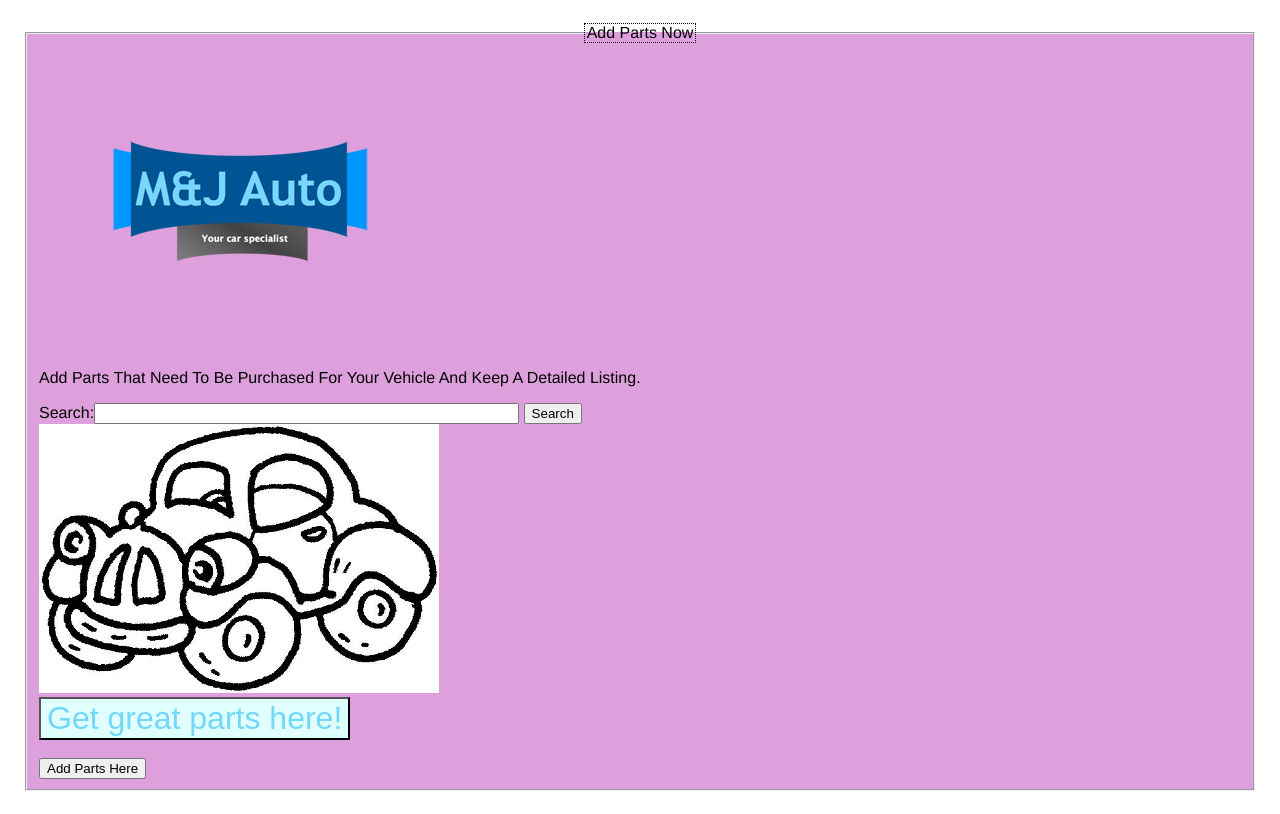
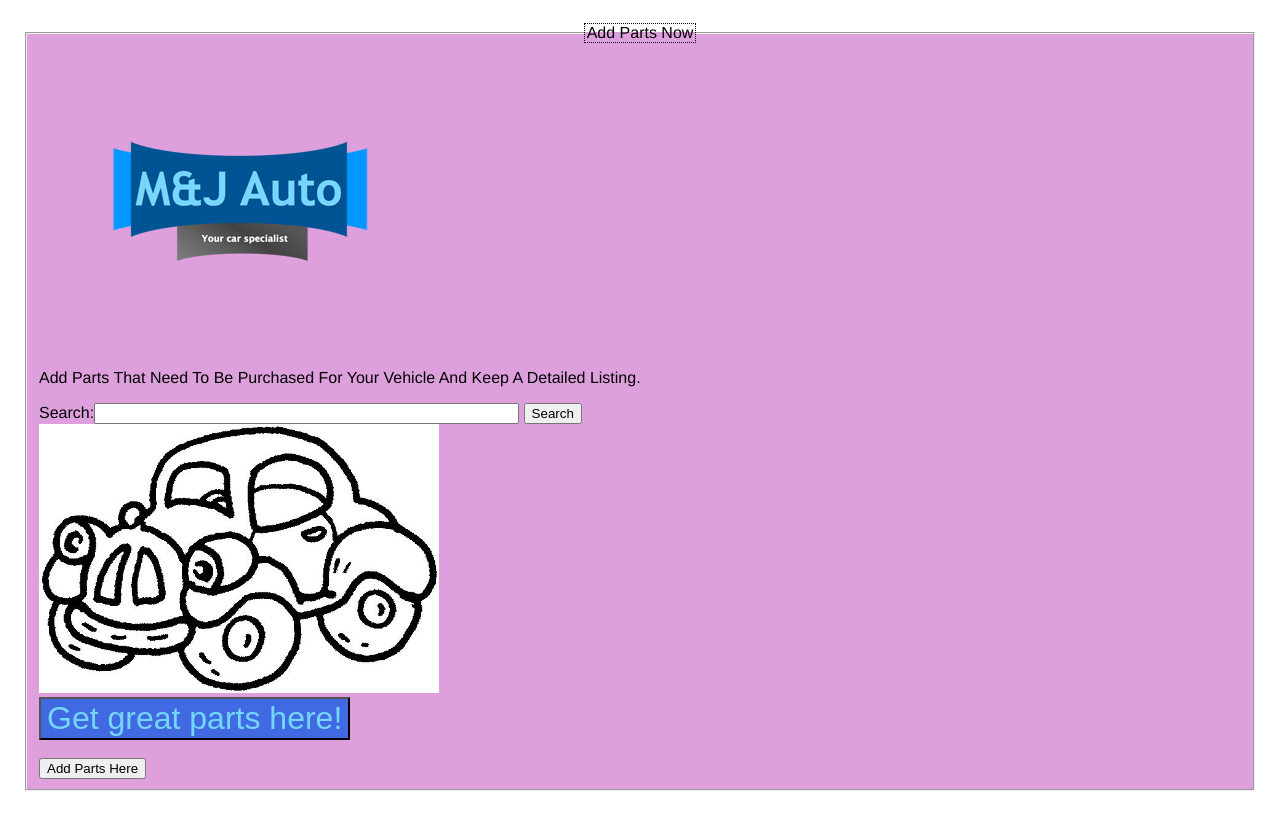
Before and after one commit to janellesalisbury/MiU-Project-1, a plain HTML site: page index.html in a window 1280 px wide. Drawn offline with Linux system fonts and the light colour scheme.

Commit message:
final css... i think

```diff
--- a/styles.css
+++ b/styles.css
@@ -58,7 +58,7 @@ input.cta{
 font-size: 200%;
 color:#73d7fc ;
 border: 3 px solid blue;
-background-color: #e0ffff;
+background-color: #4169E1;
 }
 
 /* Saved here, completed CSS */
```
